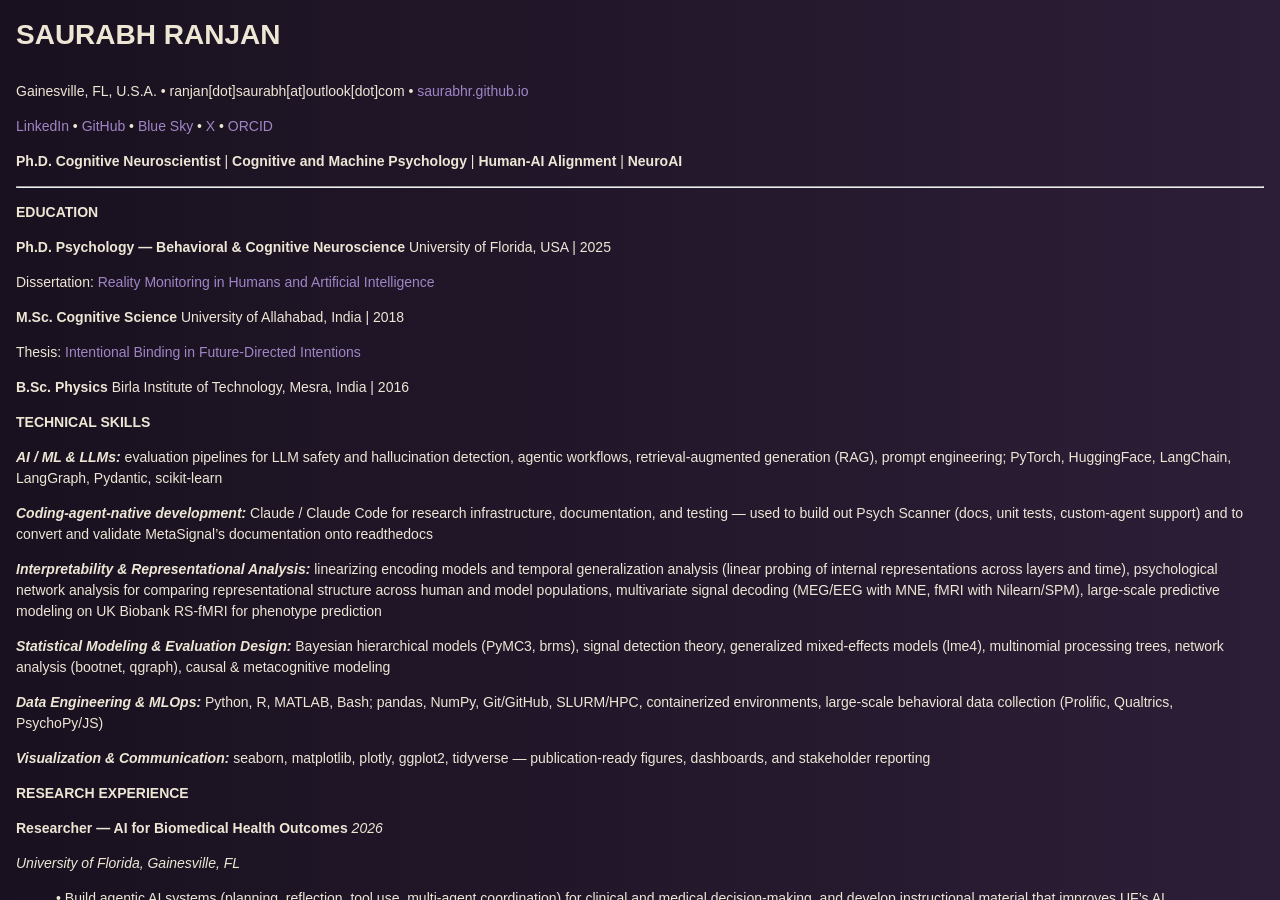
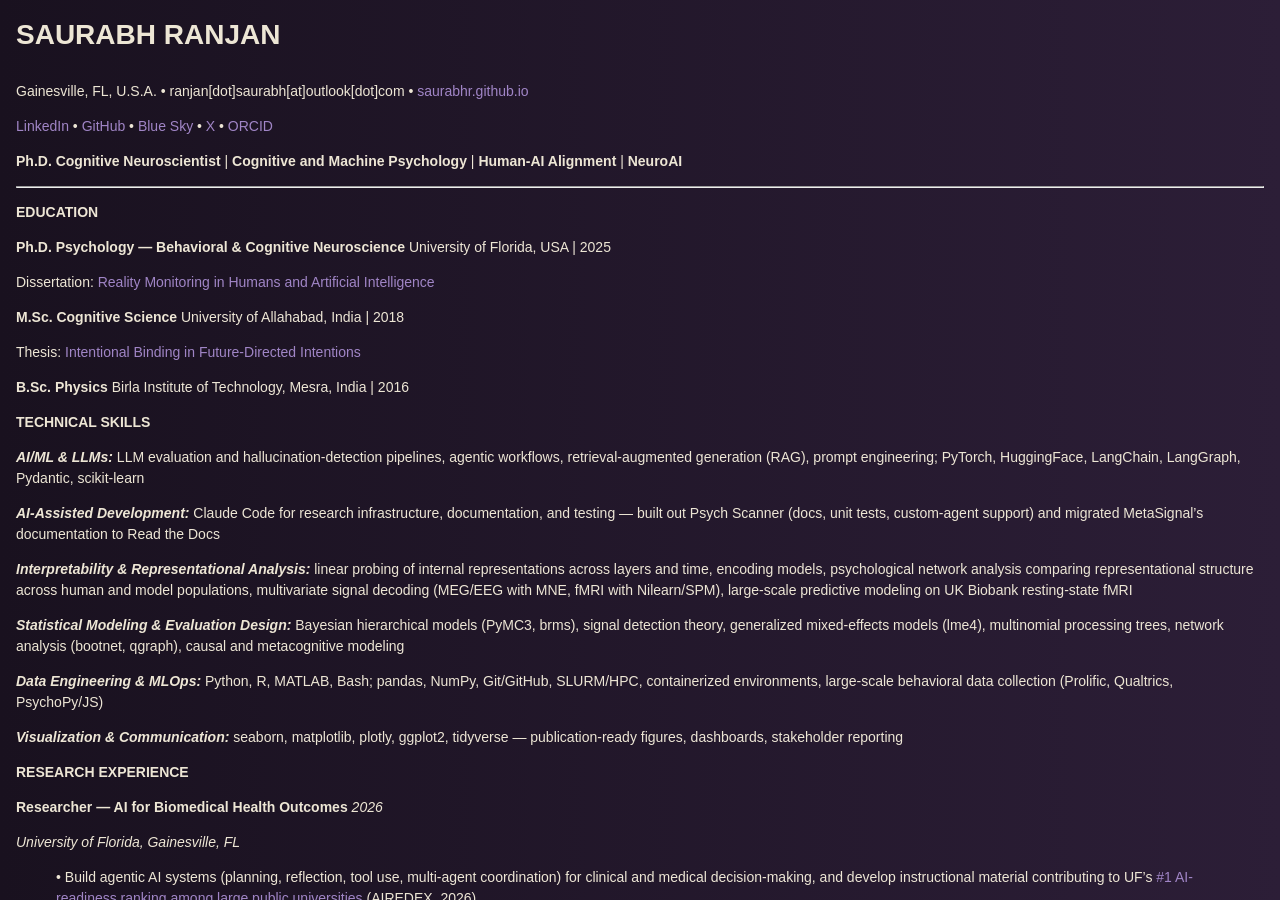
Before and after one commit to saurabhr/saurabhr.github.io, a Jekyll site: the page built from assets/sr_cv.md, in a window 1280 px wide and 900 px high. Built offline with Jekyll 4.4.1, drawn with Linux system fonts in a browser that asks for light colours; our own code applies the rules of GitHub Pages for plain Markdown files; some of the changed text lies outside the part shown.

Commit message:
update cv

```diff
--- a/assets/sr_cv.md
+++ b/assets/sr_cv.md
@@ -23,17 +23,17 @@ Thesis: [Intentional Binding in Future-Directed Intentions](https://osf.io/prepr
 
 **TECHNICAL SKILLS**
 
-***AI / ML & LLMs:*** evaluation pipelines for LLM safety and hallucination detection, agentic workflows, retrieval-augmented generation (RAG), prompt engineering; PyTorch, HuggingFace, LangChain, LangGraph, Pydantic, scikit-learn
+***AI/ML & LLMs:*** LLM evaluation and hallucination-detection pipelines, agentic workflows, retrieval-augmented generation (RAG), prompt engineering; PyTorch, HuggingFace, LangChain, LangGraph, Pydantic, scikit-learn
 
-***Coding-agent-native development:*** Claude / Claude Code for research infrastructure, documentation, and testing — used to build out Psych Scanner (docs, unit tests, custom-agent support) and to convert and validate MetaSignal's documentation onto readthedocs
+***AI-Assisted Development:*** Claude Code for research infrastructure, documentation, and testing — built out Psych Scanner (docs, unit tests, custom-agent support) and migrated MetaSignal's documentation to Read the Docs
 
-***Interpretability & Representational Analysis:*** linearizing encoding models and temporal generalization analysis (linear probing of internal representations across layers and time), psychological network analysis for comparing representational structure across human and model populations, multivariate signal decoding (MEG/EEG with MNE, fMRI with Nilearn/SPM), large-scale predictive modeling on UK Biobank RS-fMRI for phenotype prediction
+***Interpretability & Representational Analysis:*** linear probing of internal representations across layers and time, encoding models, psychological network analysis comparing representational structure across human and model populations, multivariate signal decoding (MEG/EEG with MNE, fMRI with Nilearn/SPM), large-scale predictive modeling on UK Biobank resting-state fMRI
 
-***Statistical Modeling & Evaluation Design:*** Bayesian hierarchical models (PyMC3, brms), signal detection theory, generalized mixed-effects models (lme4), multinomial processing trees, network analysis (bootnet, qgraph), causal & metacognitive modeling
+***Statistical Modeling & Evaluation Design:*** Bayesian hierarchical models (PyMC3, brms), signal detection theory, generalized mixed-effects models (lme4), multinomial processing trees, network analysis (bootnet, qgraph), causal and metacognitive modeling
 
 ***Data Engineering & MLOps:*** Python, R, MATLAB, Bash; pandas, NumPy, Git/GitHub, SLURM/HPC, containerized environments, large-scale behavioral data collection (Prolific, Qualtrics, PsychoPy/JS)
 
-***Visualization & Communication:*** seaborn, matplotlib, plotly, ggplot2, tidyverse — publication-ready figures, dashboards, and stakeholder reporting
+***Visualization & Communication:*** seaborn, matplotlib, plotly, ggplot2, tidyverse — publication-ready figures, dashboards, stakeholder reporting
 
 **RESEARCH EXPERIENCE**
 
@@ -41,11 +41,11 @@ Thesis: [Intentional Binding in Future-Directed Intentions](https://osf.io/prepr
 
 *University of Florida, Gainesville, FL*
 
-> •	Build agentic AI systems (planning, reflection, tool use, multi-agent coordination) for clinical and medical decision-making, and develop instructional material that improves UF's AI readiness.
+> •	Build agentic AI systems (planning, reflection, tool use, multi-agent coordination) for clinical and medical decision-making, and develop instructional material contributing to UF's [#1 AI-readiness ranking among large public universities](https://news.ufl.edu/2026/07/ai-readiness/) (AIREDEX, 2026).
 
 > •	Engineer reproducible research pipelines (PyTorch, LangChain/LangGraph, Pydantic, SLURM/HPC) that run and evaluate agentic workflows at scale.
 
-> •	Co-develop UF's Master's-level curriculum on Data Science and Agentic LLMs for [UF AI for Biomedical Health Sciences (AIBHS)](https://ic3.center.ufl.edu/education/aibhs/).
+> •	Co-develop UF's Master's-level curriculum on Data Science and Agentic LLMs for [UF AI for Biomedical Health Sciences (AIBHS)](https://uf-aibhs.github.io/), including the [AI Passport Impact Project](https://uf-aibhs.github.io/AI-Passport-Impact-Project/) — 20 hands-on modules spanning Foundations, Clinical Application, and Basic Science tracks.
 
 **Research Assistant**                                                                                                   	                                   *2025 – 2026*
 
--- a/index.html
+++ b/index.html
@@ -58,7 +58,7 @@ title: Saurabh Ranjan | Cognitive Neuroscience & AI Research
             <li><a href="https://twitter.com/{{ site.twitter_handle }}" target=_blank>X</a></li>
             <li><a href="https://github.com/{{ site.github }}" target=_blank>Github</a></li>
             <li><a href="mailto:{{ site.email }}" target=_blank>Email</a></li>
-            <li><a href="https://1drv.ms/b/s!Aj13zKMc23QKjGJRlR8QN3CNrGTX?e=FfHHMW" target=_blank>CV</a></li>
+            <li><a href="assets/sr_cv.pdf" target=_blank>CV</a></li>
             <li><a href="https://orcid.org/0000-0002-7868-7223" target=_blank>ORCID</a></li>
           </ul>
         </nav>
@@ -83,8 +83,8 @@ title: Saurabh Ranjan | Cognitive Neuroscience & AI Research
     <br><br> Most work in this space asks whether LLMs think like humans. I probe the inverse of this question, contrasting how humans and LLMs build internal representations, to clarify what is distinct about human cognition. This can not only sharpen theories of human and machine consciousness, but also identify what AI systems need for better self-knowledge — plausibly one prerequisite for agentic AI that can be trusted to self-report and be monitored.
     <br><br> My dissertation, <i>Reality Monitoring in Humans and Artificial Intelligence</i>, found that humans and LLMs share the same core capability that fails during hallucination: telling what you generated yourself from what came from somewhere else. I tested this with matched behavioral experiments in humans and LLM simulations, showing reality monitoring itself generalizes across humans and LLMs as a function of task conditions. I closed the dissertation with a separate finding: the way people's imagined experiences relate to each other is remarkably consistent from person to person, but LLMs couldn't reproduce that pattern at any scale, suggesting a person's internal model of the world isn't just made of individual memories and imagined scenes, but of how those experiences connect to one another.
     <br><br> Generative AI raises the same question at scale. I use the randomized-controlled-trial approach from cognitive psychology to test the general cognitive abilities of large language models. That became <a href="https://github.com/saurabhr/psychscanner" target=_blank>Psych Scanner</a>, a framework that helps researchers run cognitive experiments on LLMs at scale instead of writing ad hoc scripts for every study.
-    <br><br> I'm currently a Researcher in AI for Biomedical Health Outcomes at UF, co-developing UF's Master's curriculum on Data Science and Agentic LLMs.
-    <br><br> I previously worked with <a href="https://people.clas.ufl.edu/bodegaard/" target=_blank>Dr. Brian Odegaard</a> (<a href="https://bsky.app/profile/brianodegaard.bsky.social" target=_blank><i>blue sky</i></a>, <a href="https://twitter.com/BrianOdegaard2" target=_blank><i>x</i></a>) at <a href="https://paclab.psych.ufl.edu/" target=_blank>PACLAB</a>, and with <a href="https://sites.google.com/site/ammuns68/" target=_blank>Prof. Narayanan Srinivasan</a> (<a href= "https://www.cgs.iitk.ac.in/" target=_blank><i>now at IIT Kanpur</i></a>) at <a href="https://cbcs.ac.in/" target=_blank>CBCS</a>.
+    <br><br> I'm currently a Researcher in AI for Biomedical Health Outcomes at UF, co-developing UF's <a href="https://uf-aibhs.github.io/" target=_blank>Master's curriculum on Data Science and Agentic LLMs</a>, including the <a href="https://uf-aibhs.github.io/AI-Passport-Impact-Project/" target=_blank>AI Passport Impact Project</a>.
+    <br><br> I previously worked with <a href="https://people.clas.ufl.edu/bodegaard/" target=_blank>Dr. Brian Odegaard</a> (<a href="https://bsky.app/profile/brianodegaard.bsky.social" target=_blank><i>blue sky</i></a>, <a href="https://twitter.com/BrianOdegaard2" target=_blank><i>x</i></a>) at <a href="https://paclab.psych.ufl.edu/" target=_blank>PACLAB</a>, with <a href="https://psychology.ufl.edu/profile/keil-andreas/" target=_blank>Dr. Andreas Keil</a>'s lab continuing development of Psych Scanner, and with <a href="https://sites.google.com/site/ammuns68/" target=_blank>Prof. Narayanan Srinivasan</a> (<a href= "https://www.cgs.iitk.ac.in/" target=_blank><i>now at IIT Kanpur</i></a>) at <a href="https://cbcs.ac.in/" target=_blank>CBCS</a>.
     <br><br> My publications are on <a href="https://scholar.google.com/citations?user=bzE80XYAAAAJ&hl=en" target=_blank>Google Scholar</a>, and my open-source work is on <a href="https://github.com/saurabhr" target=_blank>GitHub</a>.
     <br><br> I rarely blog, but when I do, it's on <a href="https://syntheticselves.substack.com/profile/posts" target=_blank>Substack</a>.
     <br><br> <a href="#projects"><i><u>Scroll down to read more about highlighted projects and research.</u></i></a>
```
Also changed, not shown: 1 other file.
